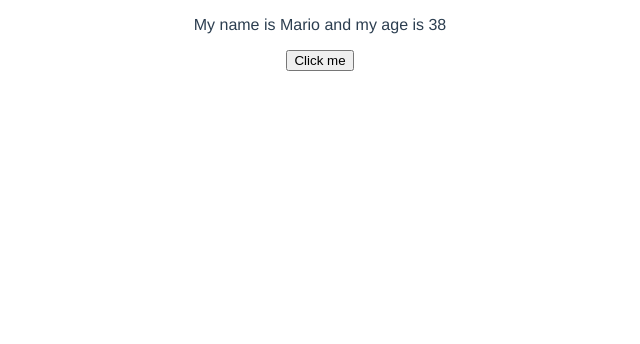
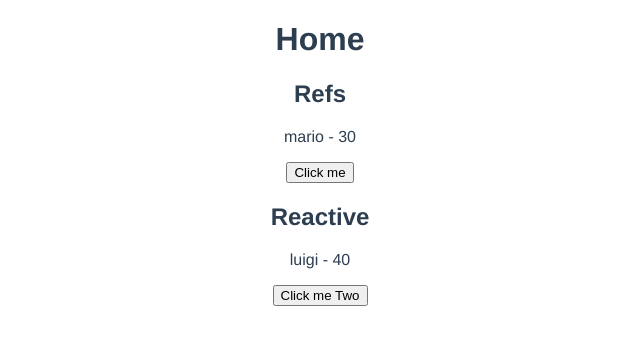
Before and after one commit to rlinsdev/vue-dojo-blog, a Vue app: page / in a window 1280 px wide. Shown: the top 344 px of the page, without its empty margins (320-960 px from the left). Built offline with nearby package versions, Linux system fonts and the light colour scheme.

Commit message:
reactive and refs

```diff
--- a/src/views/Home.vue
+++ b/src/views/Home.vue
@@ -1,33 +1,35 @@
 <template>
   <div class="home">
-    <p ref="p">My name is {{name}} and my age is {{age}}</p>
-    <button @click="handleClick">Click me</button>
+    <h1>Home</h1>
+    <h2>Refs</h2>
+    <p>{{ninjaOne.name}} - {{ninjaOne.age}}</p>
+    <button @click="updateNinjaOne">Click me</button>
+    <h2>Reactive</h2>
+    <p>{{ninjaTwo.name}} - {{ninjaTwo.age}}</p>
+    <button @click="updateNinjaTwo">Click me Two</button>
   </div>
 </template>
 
 <script>
 
-import {ref} from 'vue'
+import { ref, reactive } from 'vue'
 
 export default {
   name: 'Home',
   setup () {
 
-  console.log('setup')
+    const ninjaOne = ref({name:'mario', age:30})
+    const ninjaTwo = reactive({name:'luigi',age:40})
 
-  const p = ref(null)
+    const updateNinjaOne =()=>{
+      ninjaOne.value.age = 40
+    }
 
-  let name = 'Mario'
-  let age = 38
+    const updateNinjaTwo =()=>{
+      ninjaTwo.age = 45
+    }
 
-  const handleClick = () =>{
-    console.log(p, p.value)
-    p.value.classList.add('test')
-    p.value.textContext='hello, ninjas'
-  }
-
-  return {name, age, p , handleClick}
+    return {ninjaOne, updateNinjaOne, ninjaTwo, updateNinjaTwo}
   },
-
 }
 </script>
```
